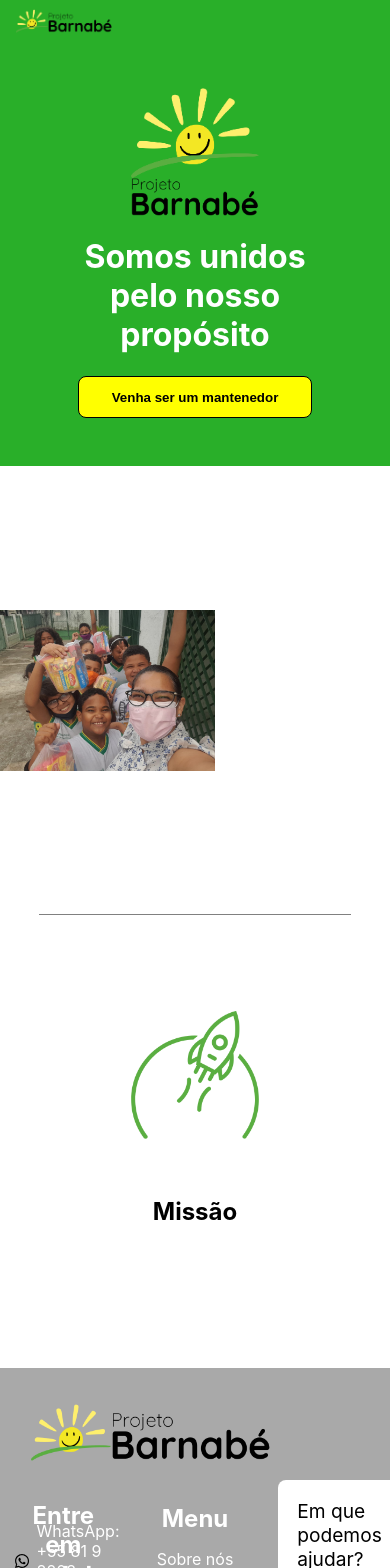
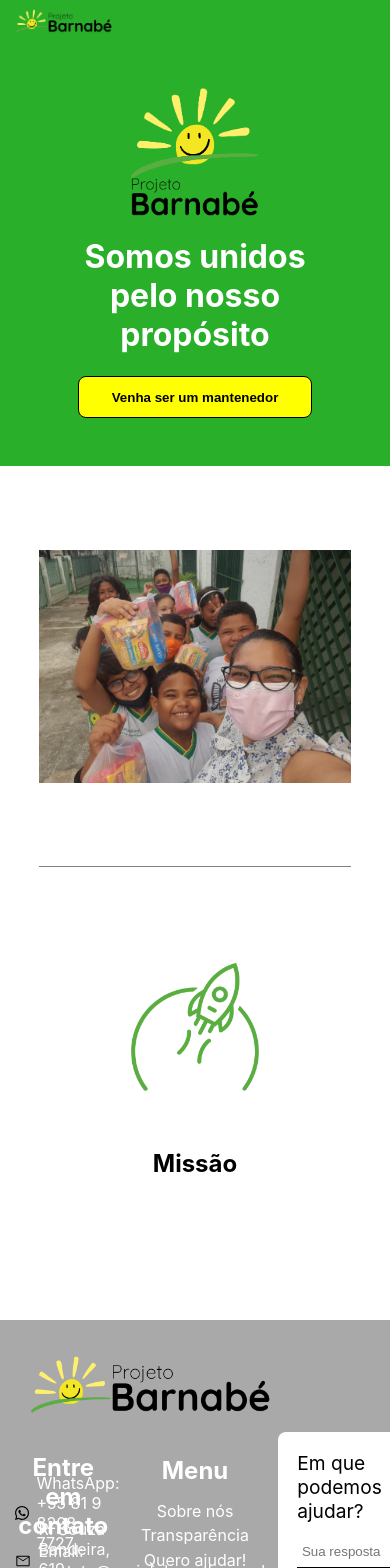
Before and after one commit to Marcoswodbarros/OngProjetoBarnabe, a React (Create React App) app in the folder barnabe/: page / in a window 390 px wide. Shown: the top 1568 px of the page. Built offline with nearby package versions, Linux system fonts and the light colour scheme.

Commit message:
Mobile main: Starting

```diff
--- a/barnabe/src/Components/Header/Header.css
+++ b/barnabe/src/Components/Header/Header.css
@@ -29,7 +29,7 @@
 }
 
 
-@media (max-width: 1024px) {
+@media screen and (max-width: 1024px) {
     .header {
         width: 100%;
     }
--- a/barnabe/src/Components/Main/Main.css
+++ b/barnabe/src/Components/Main/Main.css
@@ -19,3 +19,17 @@
     height: 1px;
     width: 80%;
 }
+
+
+@media screen and (max-width: 1024px) {
+    .main {
+        padding-top: 0;
+    }
+
+    .main__img {
+        align-self: center;
+        height: 25rem;
+        margin-bottom: 0;
+        width: 80%;
+    }
+}
```
